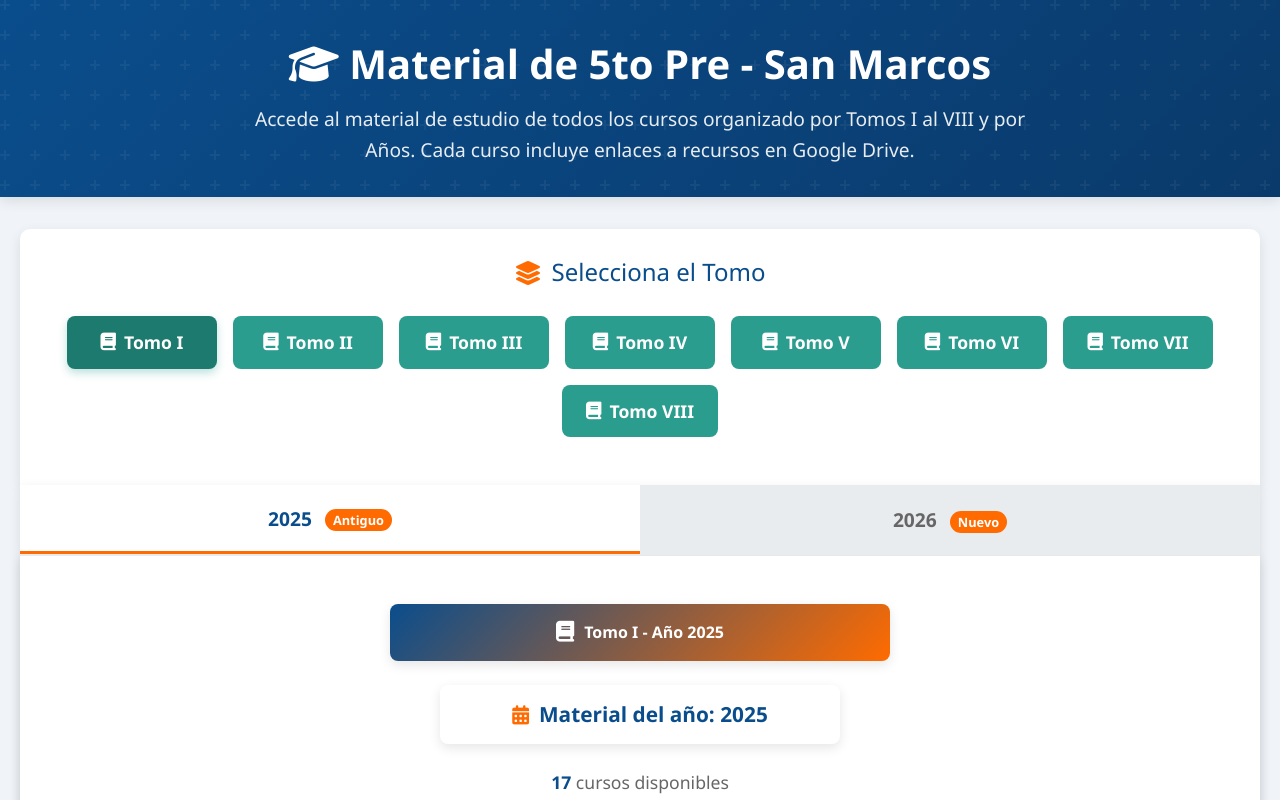
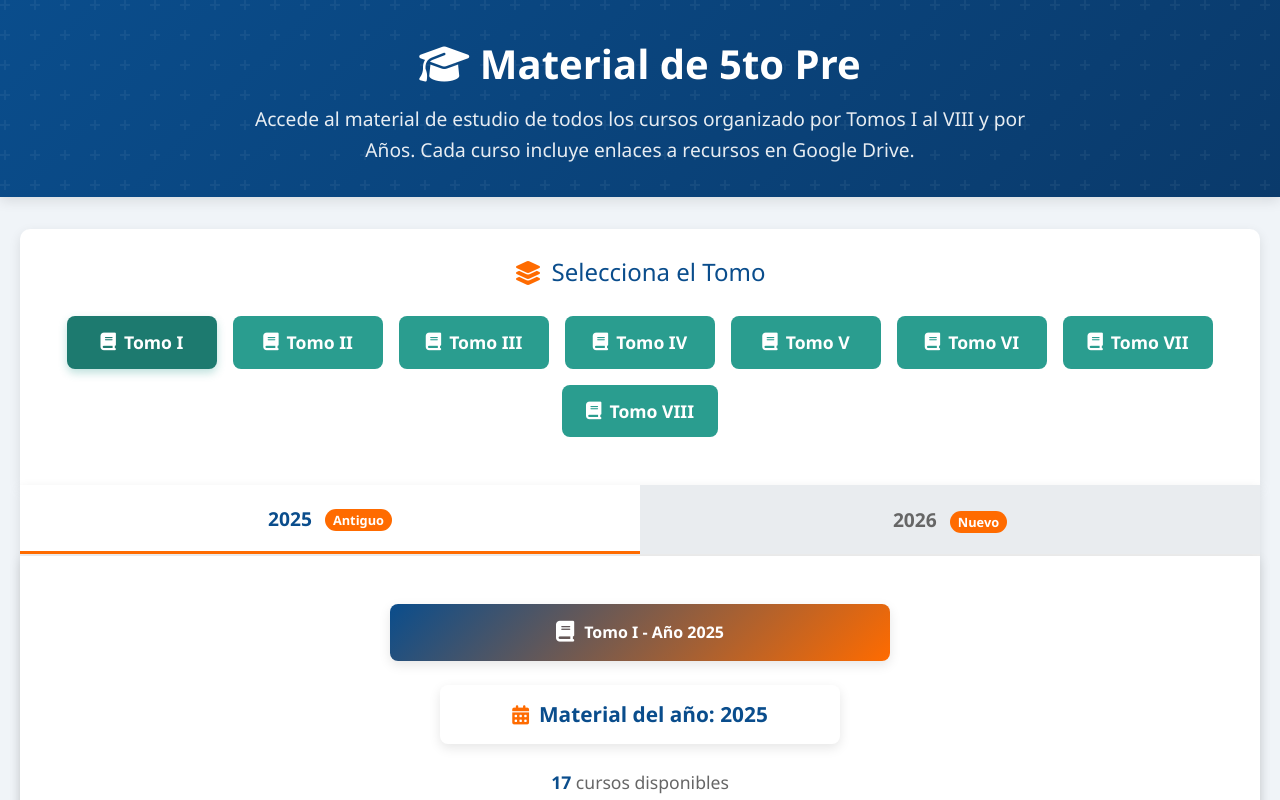
Before and after one commit to AsesorTecnologico/AsesorTecnologico-5to_Pre, a plain HTML site: page index.html in a window 1280 px wide. Shown: the top 800 px of the page. Drawn offline with Linux system fonts and the light colour scheme.

Commit message:
Add files via upload

```diff
--- a/index.html
+++ b/index.html
@@ -3,7 +3,7 @@
 <head>
     <meta charset="UTF-8">
     <meta name="viewport" content="width=device-width, initial-scale=1.0">
-    <title>Material de 5to Pre - San Marcos</title>
+    <title>Material de 5to Pre</title>
     <link rel="stylesheet" href="https://cdnjs.cloudflare.com/ajax/libs/font-awesome/6.4.0/css/all.min.css">
     <style>
         :root {
@@ -595,7 +595,7 @@
     <header>
         <div class="header-decoration"></div>
         <div class="container header-content">
-            <h1><i class="fas fa-graduation-cap"></i> Material de 5to Pre - San Marcos</h1>
+            <h1><i class="fas fa-graduation-cap"></i> Material de 5to Pre</h1>
             <p>Accede al material de estudio de todos los cursos organizado por Tomos I al VIII y por Años. Cada curso incluye enlaces a recursos en Google Drive.</p>
         </div>
     </header>
```
